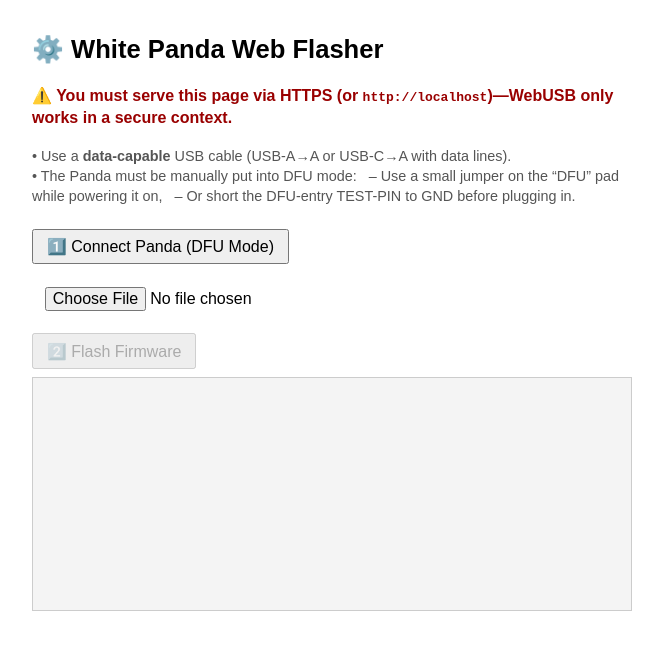
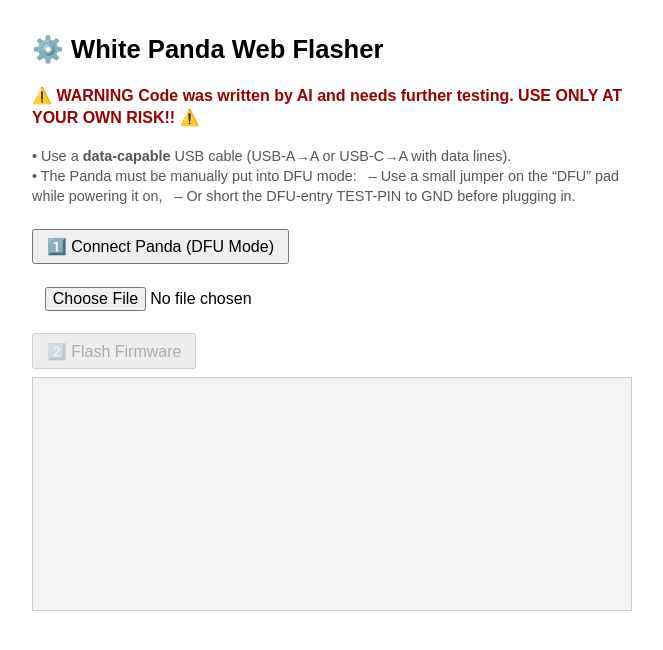
Before and after one commit to elrondo23/PandaWeb, a plain HTML site: page index.html in a window 1280 px wide. Shown: the whole page, without its empty margins (308-971 px from the left). Drawn offline with Linux system fonts and the light colour scheme.

Commit message:
Update index.html
adding warning message

```diff
--- a/index.html
+++ b/index.html
@@ -15,7 +15,7 @@
 <body>
   <h1>⚙️ White Panda Web Flasher</h1>
 
-  <p class="warning">⚠️ You <strong>must</strong> serve this page via HTTPS (or <code>http://localhost</code>)—WebUSB only works in a secure context.</p>
+  <p class="warning">⚠️ <strong>WARNING</strong> Code was written by AI and needs further testing. USE ONLY AT YOUR OWN RISK!! ⚠️</p>
   <p class="note">
     • Use a <strong>data-capable</strong> USB cable (USB-A→A or USB-C→A with data lines).<br>
     • The Panda must be manually put into DFU mode:
```
